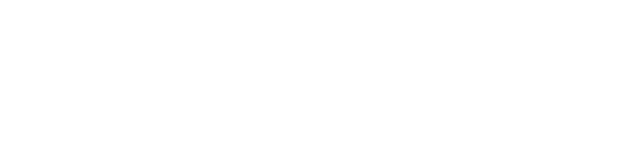
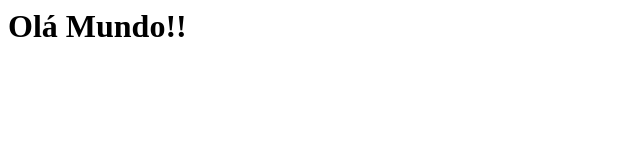
Before and after one commit to Natan-slip/Ds1mTeste, a plain HTML site: page index.html in a window 1280 px wide. Shown: the whole page, without its empty margins (0-640 px from the left). Drawn offline with Linux system fonts and the light colour scheme.

Commit message:
Adicionado h1

```diff
--- a/index.html
+++ b/index.html
@@ -5,5 +5,8 @@
 		</title>
 	</head>
 	<body>
+		<h1>
+			Olá Mundo!!
+		</h1>
 	</body>
 </html>
```
